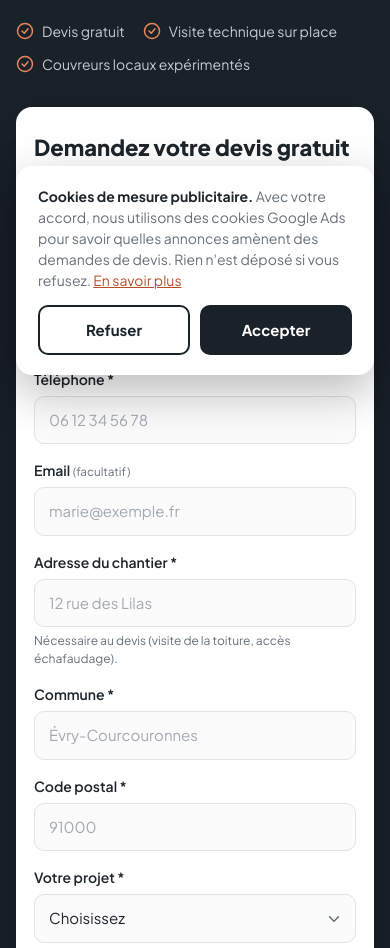
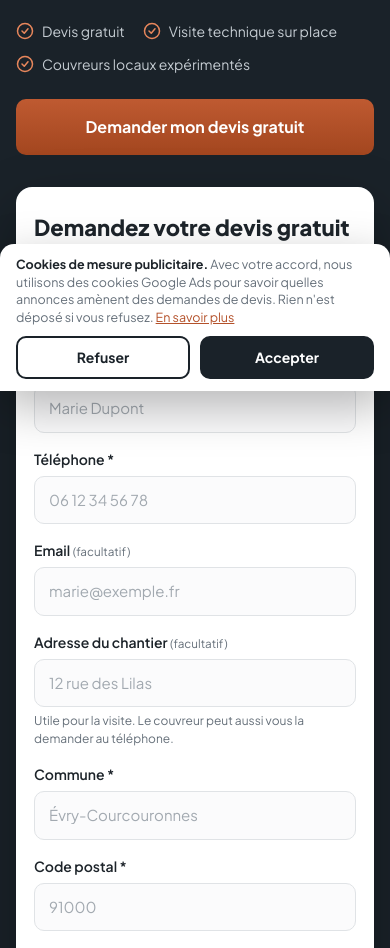
Before and after one commit to zNk-v/couvreur-essonne, a plain HTML site: page index.html in a window 390 px wide. Shown: the part 453-1401 px from the top of the page. Drawn offline with Linux system fonts and the light colour scheme.

Commit message:
Bouton devis en haut sur mobile, bandeau cookies compact, adresse facultative
Co-Authored-By: Claude Opus 5.5 <noreply@anthropic.com>

```diff
--- a/index.html
+++ b/index.html
@@ -161,13 +161,20 @@
   .cookies button { font: inherit; font-weight: 700; font-size: 15px; border-radius: 10px; padding: 12px 18px; cursor: pointer; min-width: 112px; }
   .cookies .refuser { background: var(--blanc); color: var(--ardoise); border: 2px solid var(--ardoise); }
   .cookies .accepter { background: var(--ardoise); color: var(--blanc); border: 2px solid var(--ardoise); }
-  @media (max-width: 640px) { .cookies { flex-direction: column; align-items: stretch; gap: 14px; } .cookies .choix button { flex: 1; } }
+  /* Mobile : barre compacte collée en bas, pour laisser voir le formulaire */
+  @media (max-width: 640px) {
+    .cookies { left: 0; right: 0; bottom: 0; border-radius: 14px 14px 0 0; padding: 12px 16px calc(12px + env(safe-area-inset-bottom)); flex-direction: column; align-items: stretch; gap: 10px; }
+    .cookies p { font-size: 12.5px; line-height: 1.4; }
+    .cookies .choix button { flex: 1; min-width: 0; padding: 9px 12px; font-size: 14px; }
+  }
 
   footer { color: #9aa5ae; font-size: 14px; padding: 32px 0; }
   footer .wrap { display: flex; justify-content: space-between; flex-wrap: wrap; gap: 12px; }
   footer a { text-decoration: none; } footer a:hover { color: var(--blanc); }
 
+  .cta-hero { display: none; }
   @media (max-width: 960px) {
+    .cta-hero { display: block; margin-top: 24px; text-align: center; font-weight: 700; font-size: 16px; color: var(--blanc); background: linear-gradient(180deg, #bf5a31, #a3461f); border-radius: 10px; padding: 16px; text-decoration: none; }
     /* Mobile : texte, puis formulaire, puis photo */
     .hero .wrap { grid-template-columns: 1fr; grid-template-areas: "texte" "carte" "photo"; gap: 32px; }
     .atouts { margin-bottom: 0; }
@@ -247,6 +254,7 @@
           <li><svg viewBox="0 0 24 24" fill="none" stroke-width="2" stroke-linecap="round" stroke-linejoin="round"><circle cx="12" cy="12" r="10"/><path d="M8 12l3 3 5-6"/></svg>Visite technique sur place</li>
           <li><svg viewBox="0 0 24 24" fill="none" stroke-width="2" stroke-linecap="round" stroke-linejoin="round"><circle cx="12" cy="12" r="10"/><path d="M8 12l3 3 5-6"/></svg>Couvreurs locaux expérimentés</li>
         </ul>
+        <a class="cta-hero" href="#devis">Demander mon devis gratuit</a>
       </div>
 
       <!-- Avant / après : déposez avant.jpg et apres.jpg (même toiture, même angle) à côté de ce fichier -->
@@ -281,9 +289,9 @@
           </div>
 
           <div class="champ">
-            <label for="adresse">Adresse du chantier *</label>
-            <input id="adresse" name="adresse" placeholder="12 rue des Lilas" required autocomplete="street-address">
-            <p class="aide">Nécessaire au devis (visite de la toiture, accès échafaudage).</p>
+            <label for="adresse">Adresse du chantier <small>(facultatif)</small></label>
+            <input id="adresse" name="adresse" placeholder="12 rue des Lilas" autocomplete="street-address">
+            <p class="aide">Utile pour la visite. Le couvreur peut aussi vous la demander au téléphone.</p>
           </div>
 
           <div class="ligne">
```
